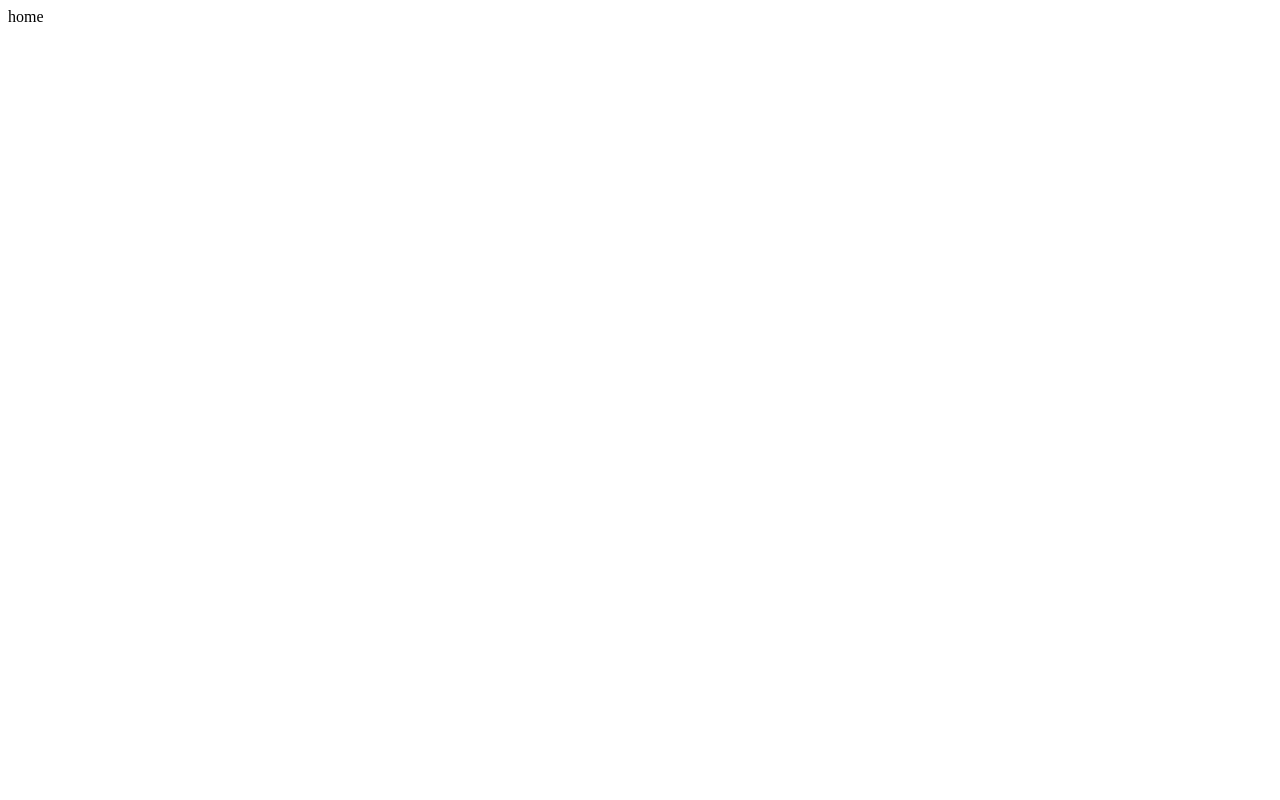
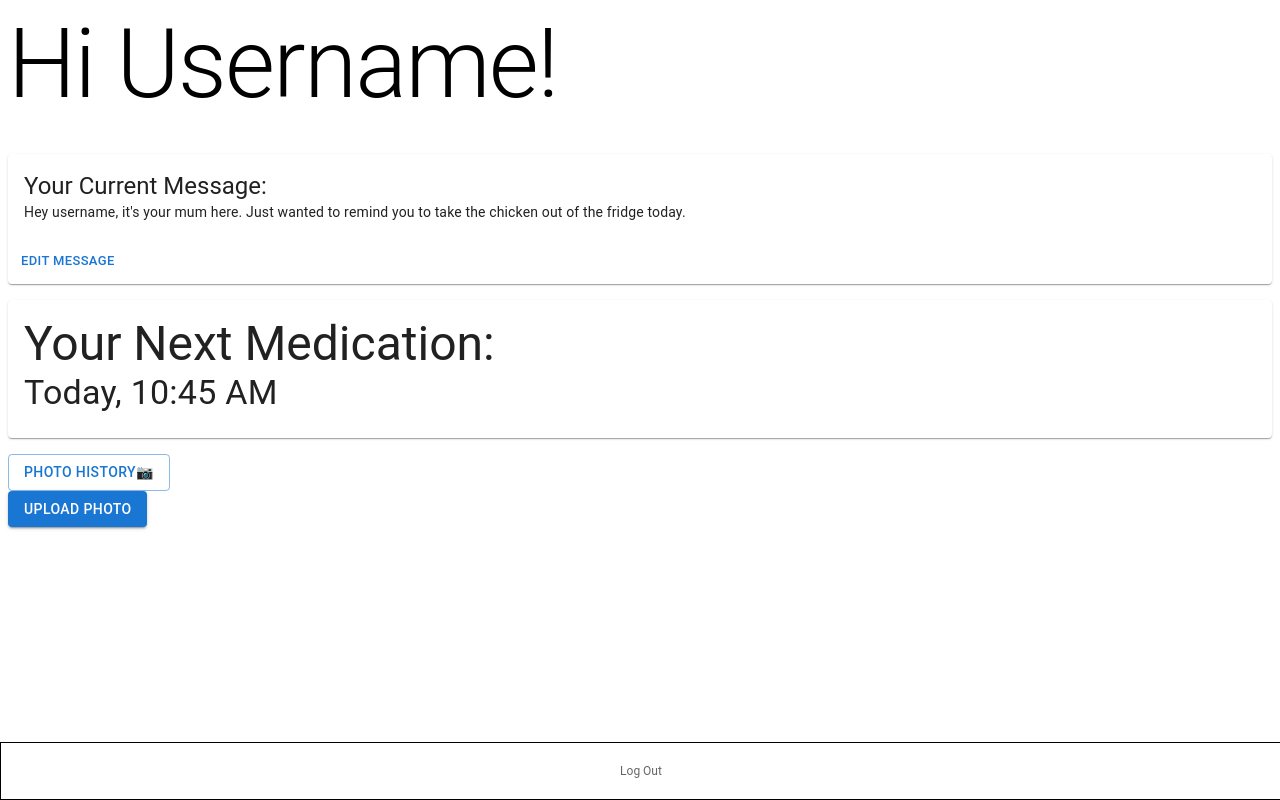
Before and after one commit to isabellekwan/nw-hacks, a Next.js app in the folder front/mum/: page /home in a window 1280 px wide. Built offline with nearby package versions, Linux system fonts and the light colour scheme.

Commit message:
Made all the UI Components need to add backend functionality

```diff
--- /dev/null
+++ b/front/mum/components/Nav.jsx
@@ -0,0 +1,34 @@
+import React from "react";
+import { Box } from "@mui/material";
+import { BottomNavigation } from "@mui/material";
+import { BottomNavigationAction } from "@mui/material";
+// import { LogoutIcon } from "@mui/icons-material/Logout";
+import { useRouter } from "next/navigation";
+
+export default function SimpleBottomNavigation() {
+  const router = useRouter();
+
+  return (
+    <Box
+      sx={{
+        width: "100%",
+        position: "fixed",
+        bottom: 0,
+        left: 0,
+        right: 0,
+        margin: "auto",
+        backgroundColor: "lightblue",
+        border: "1px solid black",
+      }}
+    >
+      <BottomNavigation
+        showLabels
+        onChange={() => {
+          router.push("/");
+        }}
+      >
+        <BottomNavigationAction label="Log Out" />
+      </BottomNavigation>
+    </Box>
+  );
+}
--- /dev/null
+++ b/front/mum/components/editMessage.jsx
@@ -0,0 +1,82 @@
+import React from "react";
+import { TextField } from "@mui/material";
+import { useState } from "react";
+import { Box } from "@mui/material";
+import { Button } from "@mui/material";
+
+export default function EditMessage() {
+  const [newMessage, setNewMessage] = useState("");
+  const handleSubmit = async (event) => {
+    event.preventDefault();
+
+    // Check if all fields are filled
+    if (newMessage.trim() === "") {
+      setIsFormValid(false);
+      return;
+    }
+
+    // Reset form validity
+    setIsFormValid(true);
+    try {
+      // Call the postData function with username and password
+      //   const response = await getUser(username);
+
+      // Handle the response as needed
+      //   console.log("Response:", response);
+
+      // Clear the form fields after successful submission (if needed)
+      setUsername("");
+      setPassword("");
+
+      //nextPage();
+    } catch (error) {
+      console.error("Error:", error);
+    }
+  };
+  return (
+    <div>
+      <Box
+        sx={{
+          display: "flex",
+          flexDirection: "column",
+          alignItems: "left",
+          justifyContent: "center",
+          color: "black",
+        }}
+      >
+        <TextField
+          id="newMessage"
+          label="New Message"
+          variant="standard"
+          value={newMessage}
+          onChange={(e) => setNewMessage(e.target.value)}
+          sx={{
+            width: "100%",
+            paddingBottom: "10px",
+            paddingTop: "10px",
+            justifyContent: "left",
+            alignItems: "left",
+            "& label": {
+              color: "black",
+            },
+            "& .MuiInputBase-root": {
+              color: "black",
+              "&:before": {
+                borderBottomColor: "black",
+              },
+              "&:after": {
+                borderBottomColor: "black",
+              },
+              "&:hover:not(.Mui-disabled):before": {
+                borderBottomColor: "black",
+              },
+            },
+          }}
+        />
+        <Button variant="contained" color="success" onClick={handleSubmit}>
+          Submit
+        </Button>
+      </Box>
+    </div>
+  );
+}
--- /dev/null
+++ b/front/mum/components/message.jsx
@@ -0,0 +1,35 @@
+import React from "react";
+import { Button } from "@mui/material";
+import { Box } from "@mui/material";
+import { Card } from "@mui/material";
+import { CardActions } from "@mui/material";
+import { CardContent } from "@mui/material";
+import { Typography } from "@mui/material";
+import { useState } from "react";
+import EditMessage from "./editMessage";
+
+export default function Message() {
+  const [edit, setEdit] = useState(false);
+
+  return (
+    <div>
+      <Card sx={{ minWidth: 275 }}>
+        <CardContent>
+          <Typography variant="h5" component="div">
+            Your Current Message:
+          </Typography>
+          <Typography variant="body2">
+            Hey username, it's your mum here. Just wanted to remind you to take
+            the chicken out of the fridge today.
+          </Typography>
+        </CardContent>
+        <CardActions>
+          <Button size="small" onClick={() => setEdit(!edit)}>
+            {edit ? "Cancel" : "Edit Message"}
+          </Button>
+        </CardActions>
+      </Card>
+      {edit && <EditMessage />}
+    </div>
+  );
+}
--- /dev/null
+++ b/front/mum/components/nextMeds.jsx
@@ -0,0 +1,24 @@
+import React from "react";
+import { Button } from "@mui/material";
+import { Box } from "@mui/material";
+import { Card } from "@mui/material";
+import { CardActions } from "@mui/material";
+import { CardContent } from "@mui/material";
+import { Typography } from "@mui/material";
+import { useState } from "react";
+import EditMessage from "./editMessage";
+
+export default function NextMeds() {
+  return (
+    <div>
+      <Card sx={{ minWidth: 275, marginTop: 2, marginBottom: 2 }}>
+        <CardContent>
+          <Typography variant="h3" component="div">
+            Your Next Medication:
+          </Typography>
+          <Typography variant="h4">Today, 10:45 AM</Typography>
+        </CardContent>
+      </Card>
+    </div>
+  );
+}
--- a/front/mum/components/signin.jsx
+++ b/front/mum/components/signin.jsx
@@ -31,7 +31,7 @@ export default function SignIn() {
   };
 
   const nextPage = () => {
-    router.push("/pages/home");
+    router.push("/home");
   };
 
   const handleSubmit = async (event) => {
--- /dev/null
+++ b/front/mum/components/submitPhoto.jsx
@@ -0,0 +1,12 @@
+import React from "react";
+import { Button } from "@mui/material";
+
+export default function SubmitPhoto() {
+  return (
+    <div>
+      <Button variant="contained" width="100%">
+        Upload Photo
+      </Button>
+    </div>
+  );
+}
--- /dev/null
+++ b/front/mum/components/uploadPhoto.jsx
@@ -0,0 +1,10 @@
+import React from "react";
+import { Button } from "@mui/material";
+
+export default function UploadPhoto() {
+  return (
+    <div>
+      <Button variant="outlined">Photo History📷</Button>
+    </div>
+  );
+}
--- a/front/mum/src/pages/home.js
+++ b/front/mum/src/pages/home.js
@@ -1,14 +1,30 @@
 "use client";
 
 import React from "react";
-
+import Message from "../../components/message";
+import UploadPhoto from "../../components/uploadPhoto";
+import SubmitPhoto from "../../components/submitPhoto";
+import { Typography } from "@mui/material";
+import SimpleBottomNavigation from "../../components/Nav";
+import NextMeds from "../../components/nextMeds";
 /*
 - call on getUser(username) from getData to get their user data, so their username
 - do like hi {username} or something
 - make a button for the take photo, upload photo, edit message, view stuff
 */
-function home() {
-  return <div>home</div>;
+function Home() {
+  return (
+    <div>
+      <Typography variant="h1" gutterBottom>
+        Hi Username!
+      </Typography>
+      <Message />
+      <NextMeds />
+      <UploadPhoto />
+      <SubmitPhoto />
+      <SimpleBottomNavigation />
+    </div>
+  );
 }
 
-export default home;
+export default Home;
```
